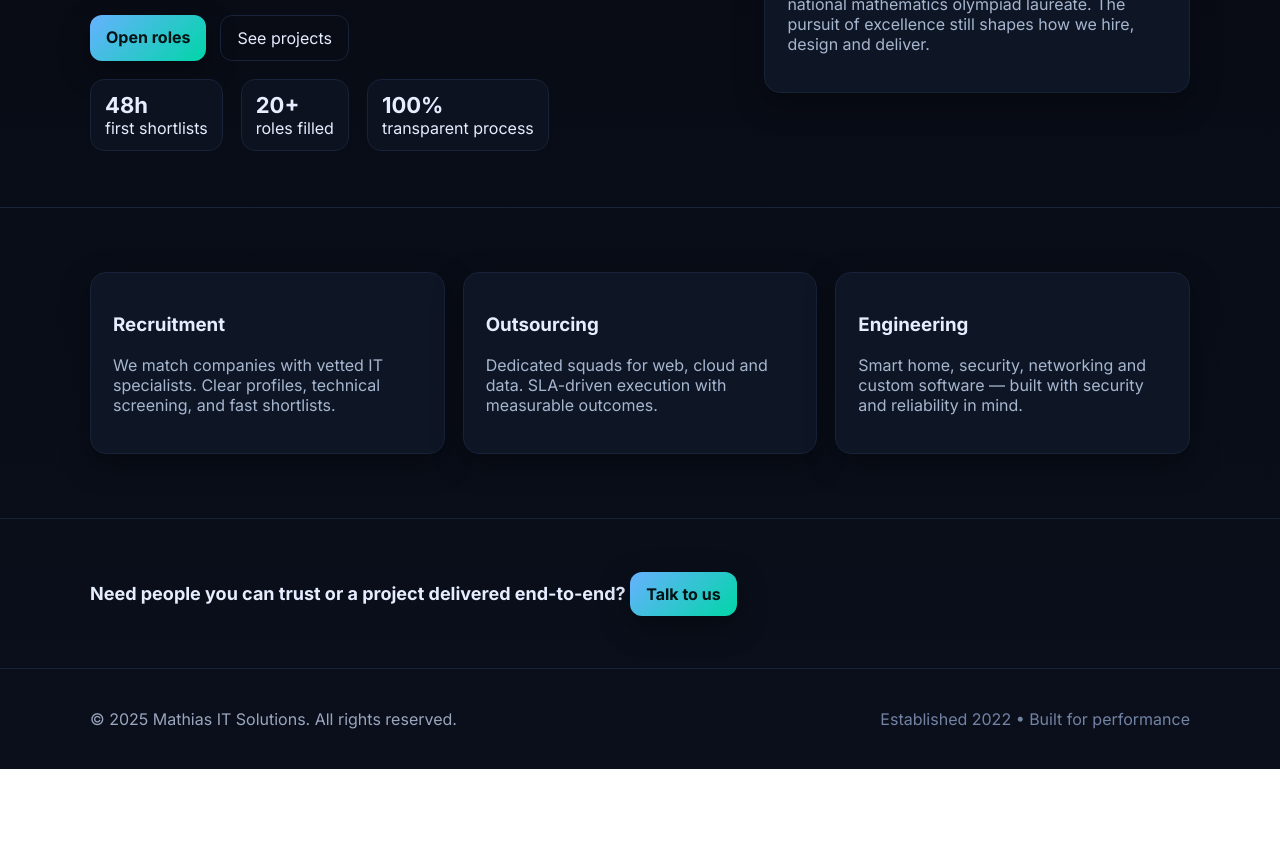
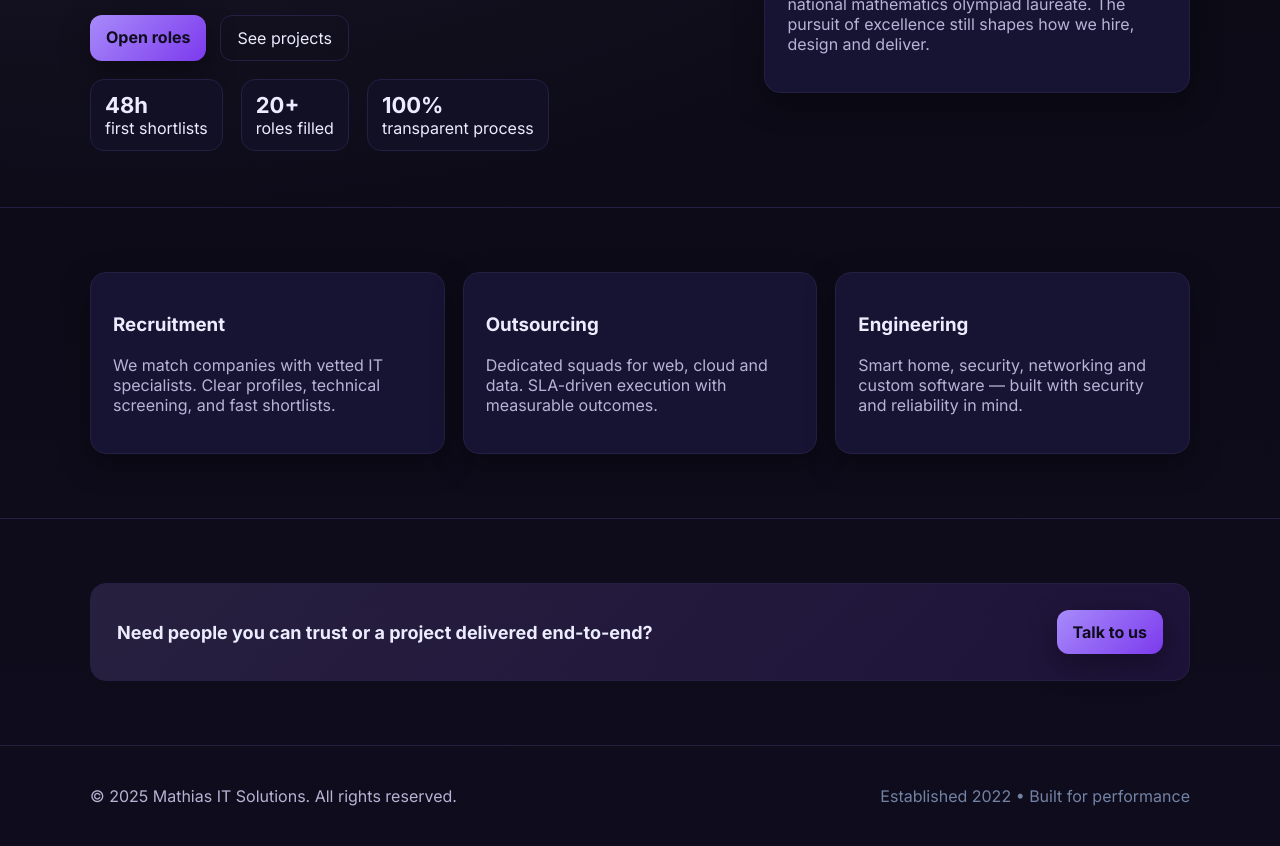
Before and after one commit to mihaelateodoramateim-alt/mathias-site, a plain HTML site: page index.html in a window 1280 px wide. Shown: the part 367-1213 px from the top of the page. Before the commit the page ends 1136 px from the top, so only its background shows below. Drawn offline with Linux system fonts and the light colour scheme; files that its build step writes are made by us from their sources; files whose address does not match are found by name.

Commit message:
Update style.css

```diff
--- a/css/style.css
+++ b/css/style.css
@@ -1,47 +1,99 @@
+:root{
+  /* paleta mov elegant */
+  --bg:#0b0a13;           /* fundal foarte închis */
+  --panel:#121025;        /* panouri/sețiuni */
+  --card:#171433;         /* carduri */
+  --line:#251f44;         /* linii/border */
+  --text:#ececff;         /* text principal */
+  --muted:#b8b3d6;        /* text secundar */
+  --brand:#a78bfa;        /* mov principal (accente) */
+  --brand2:#7c3aed;       /* mov secundar (gradient) */
+  --radius:16px;
+  --shadow:0 10px 30px rgba(0,0,0,.35);
+}
 
-:root{
-  --bg:#070a12; --panel:#0c1220; --card:#0e1626; --line:#182238;
-  --text:#e6edff; --muted:#a6b6cf; --brand:#67b1ff; --brand2:#00d6a7;
-  --radius:16px; --shadow:0 10px 30px rgba(0,0,0,.35);
+*{box-sizing:border-box}
+html,body{
+  margin:0; padding:0;
+  background:
+    radial-gradient(1100px 600px at 10% 0%, rgba(167,139,250,.10), transparent),
+    linear-gradient(180deg, #0b0a13, #0f0c1d);
+  color:var(--text);
+  font-family:Inter,system-ui,Segoe UI,Roboto,Arial,sans-serif;
 }
-*{box-sizing:border-box}
-html,body{margin:0;padding:0;background:linear-gradient(180deg,#070a12,#0a0f1b);color:var(--text);font-family:Inter,system-ui,Segoe UI,Roboto,Arial,sans-serif}
+
 a{color:var(--text);text-decoration:none}
 img{max-width:100%;display:block}
 .container{width:min(1100px,92%);margin-inline:auto}
-header{position:sticky;top:0;background:rgba(7,10,18,.65);backdrop-filter:saturate(140%) blur(10px);border-bottom:1px solid var(--line);z-index:50}
+
+/* Header & nav */
+header{
+  position:sticky; top:0; z-index:50;
+  background:rgba(11,10,19,.6);
+  backdrop-filter:saturate(140%) blur(10px);
+  border-bottom:1px solid var(--line);
+}
 .nav{display:flex;align-items:center;justify-content:space-between;padding:14px 0}
 .brand{display:flex;align-items:center;gap:10px;font-weight:800}
 .brand img{width:36px;height:36px;border-radius:8px;object-fit:cover;box-shadow:var(--shadow)}
 nav ul{display:flex;gap:22px;list-style:none;margin:0;padding:0}
 nav a{opacity:.85}
 nav a[aria-current="page"], nav a:hover{opacity:1;font-weight:700}
-.btn{background:linear-gradient(135deg,var(--brand),var(--brand2));color:#031314;padding:12px 16px;border-radius:12px;font-weight:700;box-shadow:var(--shadow)}
-.btn-outline{border:1px solid var(--line);padding:12px 16px;border-radius:12px;color:var(--text)}
+
+/* Buttons */
+.btn{
+  background:linear-gradient(135deg,var(--brand),var(--brand2));
+  color:#0f0c1d; padding:12px 16px; border-radius:12px; font-weight:700; box-shadow:var(--shadow)
+}
+.btn-outline{
+  border:1px solid var(--line); padding:12px 16px; border-radius:12px; color:var(--text); background:transparent
+}
+
+/* Hero */
 .hero{padding:88px 0 56px;border-bottom:1px solid var(--line)}
 .hero-grid{display:grid;grid-template-columns:1.2fr .8fr;gap:36px;align-items:center}
 .eyebrow{color:var(--brand);font-weight:800;letter-spacing:.12em;text-transform:uppercase;font-size:12px}
 h1{font-size:46px;line-height:1.05;margin:10px 0 16px}
 .lead{color:var(--muted);font-size:18px;max-width:60ch}
+
+/* Cards & sections */
 .card{background:var(--card);border:1px solid var(--line);border-radius:var(--radius);padding:22px;box-shadow:var(--shadow)}
 section{padding:64px 0;border-bottom:1px solid var(--line)}
 h2{font-size:28px;margin:0 0 22px}
+
+/* Grids */
 .grid-3{display:grid;grid-template-columns:repeat(3,1fr);gap:18px}
 .grid-2{display:grid;grid-template-columns:repeat(2,1fr);gap:18px}
-.badge{display:inline-block;border:1px solid var(--line);color:#c8d6ee;padding:4px 10px;border-radius:999px;font-size:12px;margin-right:6px}
+
+/* Small UI bits */
+.badge{display:inline-block;border:1px solid var(--line);color:#dcd7ff;padding:4px 10px;border-radius:999px;font-size:12px;margin-right:6px}
 .list{color:var(--muted)}
 .kpi{display:flex;gap:18px;flex-wrap:wrap}
 .stat{background:var(--panel);border:1px solid var(--line);border-radius:14px;padding:12px 14px}
 .stat b{font-size:22px}
 .hero-cta{display:flex;gap:14px;margin-top:18px;flex-wrap:wrap}
-footer{padding:40px 0;color:#9aa6bd}
+
+/* CTA band */
+.cta{
+  display:flex;flex-wrap:wrap;align-items:center;justify-content:space-between;gap:14px;
+  padding:26px;border-radius:var(--radius);
+  background:linear-gradient(135deg,rgba(167,139,250,.16),rgba(124,58,237,.14));
+  border:1px solid var(--line)
+}
+
+/* Jobs & text */
 article p{color:var(--muted);line-height:1.6}
 .job{padding:18px;border:1px solid var(--line);border-radius:14px;background:var(--panel)}
 .job h3{margin:0 0 8px}
-.job .meta{color:#c7d2e3;font-size:14px;margin-bottom:8px}
+.job .meta{color:#d6d1f0;font-size:14px;margin-bottom:8px}
 .job ul{color:var(--muted)}
-aside.note{font-size:14px;color:#b4c3da}
-blockquote{border-left:3px solid var(--brand);padding-left:12px;color:#cbd8ef}
+aside.note{font-size:14px;color:#c9c3e6}
+blockquote{border-left:3px solid var(--brand);padding-left:12px;color:#e0dbff}
+
+/* Footer */
+footer{padding:40px 0;color:#b7b2d3}
+
+/* Responsive */
 @media (max-width:900px){
   .hero-grid,.grid-3,.grid-2{grid-template-columns:1fr}
   h1{font-size:36px}
```
